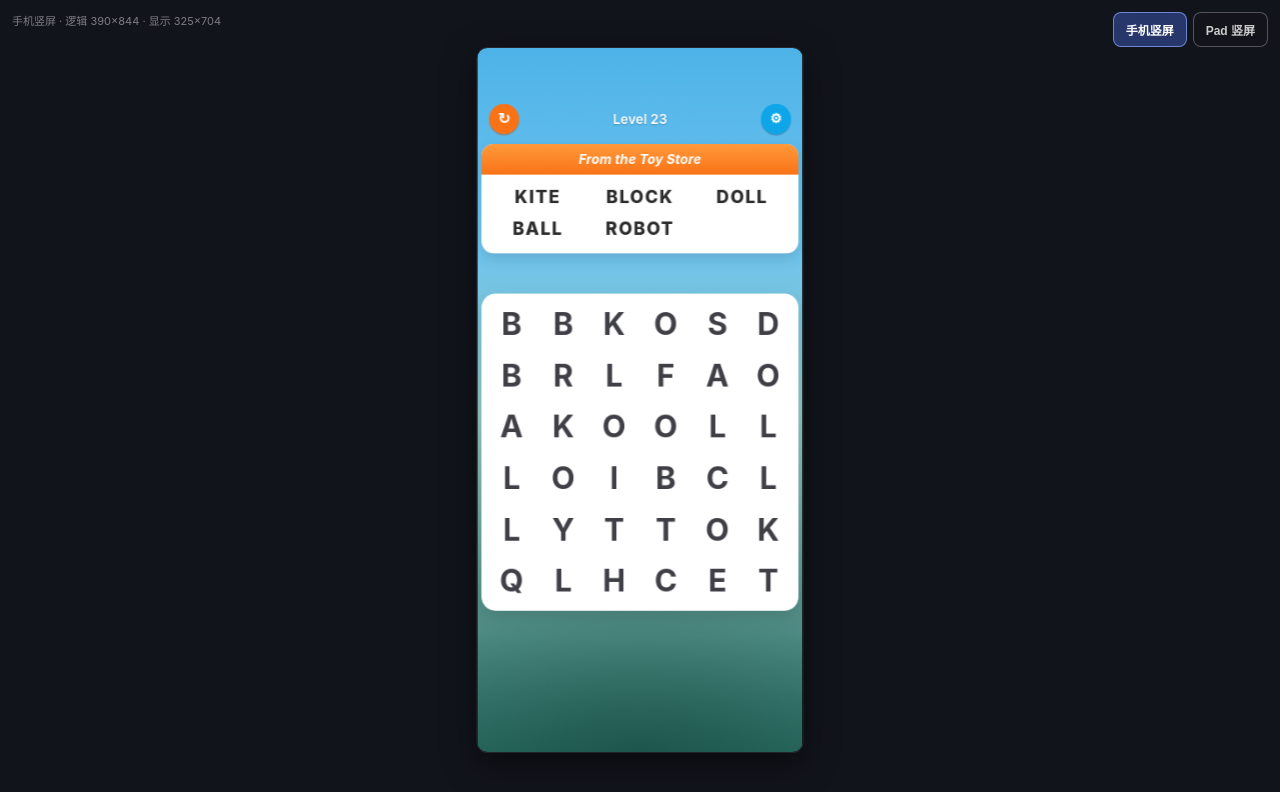
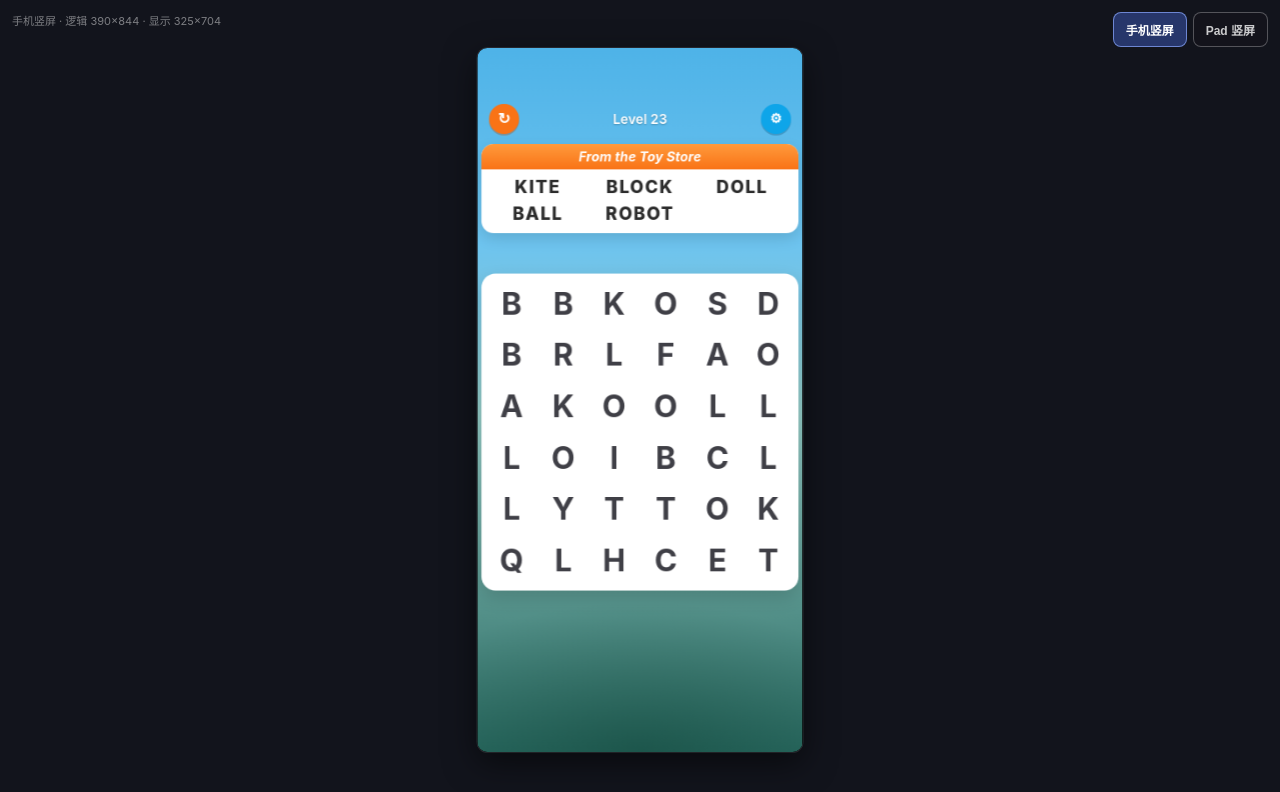
Before and after one commit to zhixuan90103-lab/SlideToWord, a website built with Vite: page index.html in a window 1280 px wide. Built offline with nearby package versions, Linux system fonts and the light colour scheme; what @capacitor/core would draw is missing.

Commit message:
Add word-list height tune and bump storage to v14.
hintsY (default 0.60) scales theme and list padding; the settings sheet exposes it next to haptic sliders. Found strikethrough is 3px.

```diff
--- a/src/game/tune.ts
+++ b/src/game/tune.ts
@@ -13,6 +13,7 @@ export type Tune = {
   previewX: number;
   previewY: number;
   pressScale: number;
+  hintsY: number;
   hapticPressI: number;
   hapticPressS: number;
   hapticTickI: number;
@@ -45,6 +46,7 @@ export const TUNE_DEFAULTS: Tune = {
   previewX: 0,
   previewY: 24,
   pressScale: 1.28,
+  hintsY: 0.6,
   hapticPressI: 0.55,
   hapticPressS: 0.86,
   hapticTickI: 0.25,
@@ -66,7 +68,7 @@ export const TUNE_DEFAULTS: Tune = {
   hapticMiss3S: 0.35,
 };
 
-const STORAGE_KEY = 'slidetoword.tune.v12';
+const STORAGE_KEY = 'slidetoword.tune.v14';
 
 type SliderSpec = {
   key: keyof Tune;
@@ -87,6 +89,11 @@ const LAYOUT_SLIDERS: SliderSpec[] = [
   { key: 'previewX', label: '胶囊左右', min: -80, max: 80, step: 1 },
   { key: 'previewY', label: '胶囊上下', min: -80, max: 80, step: 1 },
   { key: 'pressScale', label: '按下放大', min: 1, max: 1.8, step: 0.01 },
+  { key: 'hintsY', label: '底板高度', min: 0.55, max: 1.2, step: 0.01 },
+];
+
+const PANEL_LAYOUT: SliderSpec[] = [
+  { key: 'hintsY', label: '高度', min: 0.55, max: 1.2, step: 0.01 },
 ];
 
 type HapticGroup = {
@@ -154,6 +161,8 @@ export function loadTune(): Tune {
   try {
     const raw =
       localStorage.getItem(STORAGE_KEY) ??
+      localStorage.getItem('slidetoword.tune.v13') ??
+      localStorage.getItem('slidetoword.tune.v12') ??
       localStorage.getItem('slidetoword.tune.v11') ??
       localStorage.getItem('slidetoword.tune.v10') ??
       localStorage.getItem('slidetoword.tune.v9') ??
@@ -194,6 +203,7 @@ export function applyTune(root: HTMLElement, tune: Tune): void {
   s.setProperty('--ws-preview-x', `${tune.previewX}px`);
   s.setProperty('--ws-preview-y', `${tune.previewY}px`);
   s.setProperty('--ws-press-scale', String(tune.pressScale));
+  s.setProperty('--ws-hints-y', String(tune.hintsY));
 }
 
 export function playFindHaptic(t: Tune): void {
@@ -262,6 +272,20 @@ export function mountTunePanel(
         <button type="button" class="ws-tune-close">完成</button>
       </header>
       <div class="ws-tune-body">
+        <section class="ws-tune-sec">
+          <header class="ws-tune-sec-head">
+            <p>词表底板</p>
+          </header>
+          ${PANEL_LAYOUT.map(
+            (spec) => `
+          <label class="ws-tune-row">
+            <span class="ws-tune-label">${spec.label}</span>
+            <span class="ws-tune-val" data-k="${spec.key}"></span>
+            <input type="range" data-k="${spec.key}"
+              min="${spec.min}" max="${spec.max}" step="${spec.step}" />
+          </label>`,
+          ).join('')}
+        </section>
         ${HAPTIC_GROUPS.map(
           (g) => `
           <section class="ws-tune-sec" data-haptic="${g.id}">
@@ -295,7 +319,12 @@ export function mountTunePanel(
 
   function format(key: keyof Tune, n: number): string {
     if (key.includes('Gap') || key.includes('Dur')) return `${Math.round(n * 1000)}ms`;
-    if (key === 'boardScale' || key === 'pressScale' || key.startsWith('haptic')) {
+    if (
+      key === 'boardScale' ||
+      key === 'pressScale' ||
+      key === 'hintsY' ||
+      key.startsWith('haptic')
+    ) {
       return n.toFixed(2);
     }
     return String(Math.round(n));
@@ -319,7 +348,7 @@ export function mountTunePanel(
   }
 
   function syncUi(): void {
-    for (const spec of HAPTIC_SLIDERS) {
+    for (const spec of [...PANEL_LAYOUT, ...HAPTIC_SLIDERS]) {
       const input = inputs.find((el) => el.dataset.k === spec.key);
       const label = vals.find((el) => el.dataset.k === spec.key);
       if (input) input.value = String(tune[spec.key]);
--- a/src/style.css
+++ b/src/style.css
@@ -374,17 +374,17 @@ body.ws-tune-open .ws-top {
   font-size: 15px;
   font-weight: 700;
   font-style: italic;
-  padding: 8px 12px;
+  padding: calc(8px * var(--ws-hints-y, 0.6)) 12px;
   letter-spacing: 0.01em;
 }
 
 .ws-words {
   display: grid;
   grid-template-columns: 1fr 1fr 1fr;
-  gap: 12px 8px;
+  gap: calc(12px * var(--ws-hints-y, 0.6)) 8px;
   list-style: none;
   margin: 0;
-  padding: 14px 10px 16px;
+  padding: calc(14px * var(--ws-hints-y, 0.6)) 10px calc(16px * var(--ws-hints-y, 0.6));
 }
 
 .ws-words li {
@@ -398,7 +398,7 @@ body.ws-tune-open .ws-top {
 .ws-words li.found {
   color: #9ca3af;
   text-decoration: line-through;
-  text-decoration-thickness: 2px;
+  text-decoration-thickness: 3px;
 }
 
 .ws-words li.found:has(.ws-ch) {
@@ -418,8 +418,8 @@ body.ws-tune-open .ws-top {
   left: 0;
   right: 0;
   top: 50%;
-  height: 2px;
-  margin-top: -1px;
+  height: 3px;
+  margin-top: -1.5px;
   background: #9ca3af;
   border-radius: 1px;
   transform: scaleX(0);
```
Also changed, not shown: docs/TUNE.md (+4 -2 lines).
